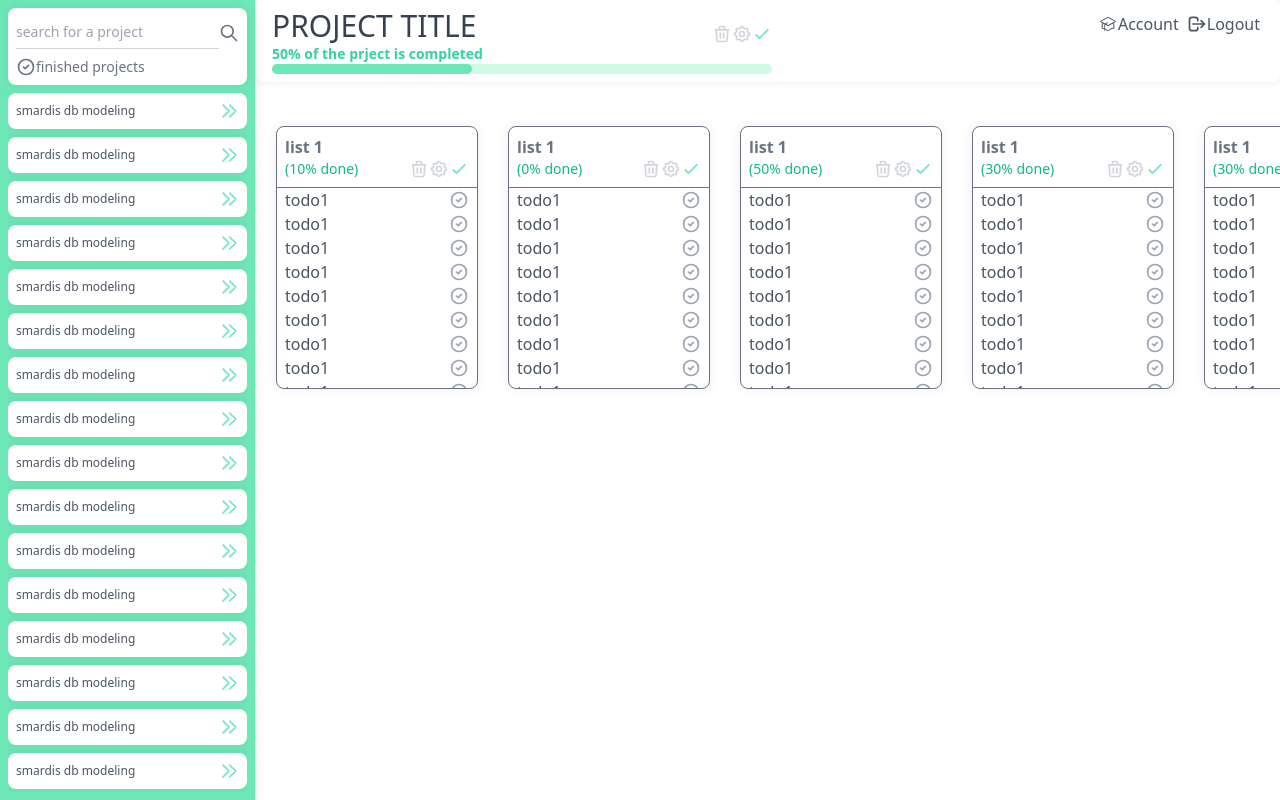
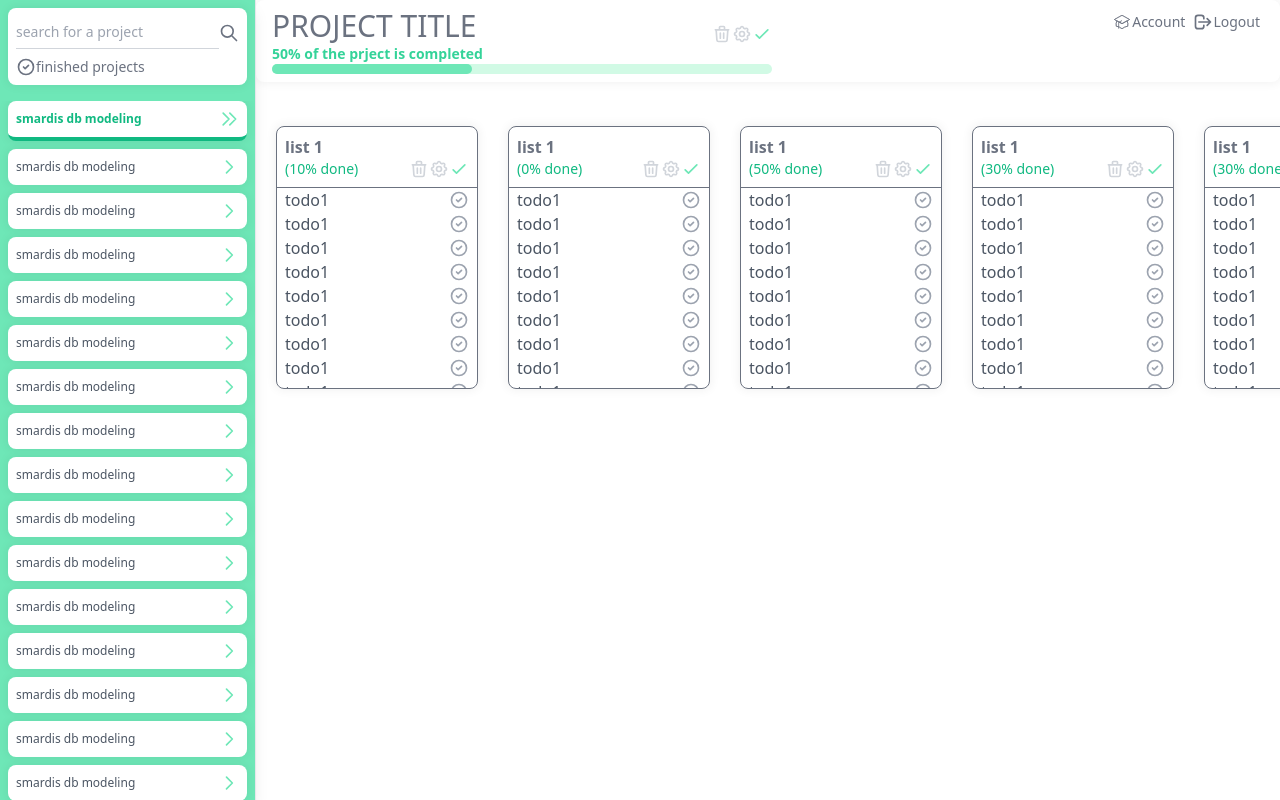
Before and after one commit to Saidfatah/EleqouentDo, a React (Create React App) app: page / in a window 1280 px wide. Built offline with nearby package versions, Linux system fonts and the light colour scheme; what tailwind-heropatterns would draw is missing.

Commit message:
added style to slected porjct link

```diff
--- a/src/components/Projects/ProjectLink.js
+++ b/src/components/Projects/ProjectLink.js
@@ -2,18 +2,18 @@ import React  from 'react'
 import CardFrame from '../common/CardFrame'
 import Icon from '../common/Icon'
 
-const ProjectLink = ({project}) => {
+const ProjectLink = ({project,selected}) => {
 
   const {title}=project
   const onclick=e=>{
        console.log({title})
   }
 
-  return <button className=" w-full mb-2" onClick={onclick} >
-    <CardFrame padding={true} >
-      <div className="flex flex-row items-center justify-between" >
-           <h1 className="text-xs text-gray-600  " >{title} </h1>
-           <Icon name="arrow_right-double" color="text-green-300"  hoverColor="text-green-500" />
+  return <button className=" w-full mb-2  " onClick={onclick} >
+    <CardFrame padding={true} ovrride={selected?"border-b-4 border-green-500":""} >
+      <div className="flex flex-row items-center justify-between  " >
+           <h1 className={"text-xs  "+(selected?"text-green-500  font-bold ":"text-gray-600 ")} >{title} </h1>
+           <Icon name={selected?"arrow_right-double":"arrow_right-single"} color="text-green-300"  hoverColor="text-green-500" />
       </div>
     </CardFrame>
   </button>
--- a/src/components/Projects/ProjectPanel.js
+++ b/src/components/Projects/ProjectPanel.js
@@ -19,7 +19,7 @@ export const ProjectPanel = () => {
             <CardFrame ovrride=" shadow-xl1 flex flex-row pl-4 py-2 " border_bottom={true} >
                 <div >
                     <div className="flex flex-row justify-between items-end " >
-                        <h1 className="mr-1 text-3xl text-gray-700 " >PROJECT TITLE</h1>
+                        <h1 className="mr-1 text-3xl text-gray-500  " >PROJECT TITLE</h1>
 
                         <div className="flex flex-row items-center  " >
                             <button onClick={e=>console.log('click')} >
--- a/src/components/Projects/ProjectsSeacrhableList.js
+++ b/src/components/Projects/ProjectsSeacrhableList.js
@@ -33,7 +33,7 @@ const projects=[
 const ProjectsSeacrhableList = () => {
      const [searchText, setsearchText] = useState("")
      const [finished, setfinished] = useState(false)
-
+     const [selectedIndex, setselectedIndex] = useState(0)
 
      const setFinishedFilter=e=>{
          setfinished(!finished)
@@ -41,8 +41,8 @@ const ProjectsSeacrhableList = () => {
      const scrollBarStye=`
      scrollbar
      scrollbar-thin
-     hover:scrollbar-thumb-gray-500
-     scrollbar-thumb-gray-0
+     hover:scrollbar-thumb-green-500
+     scrollbar-thumb-green-400
      scrollbar-track-gray-0
      `
 
@@ -52,7 +52,7 @@ const ProjectsSeacrhableList = () => {
 
      return (
         <div   className="w-full h-full  flex flex-col " >
-            <div className=" z-10 w-full  left-0 top-0  mb-2 " >
+            <div className=" z-10 w-full  left-0 top-0  mb-2 p-2" >
                  <CardFrame padding={true} >
                       <div className="flex flex-row justify-between items-center mb-2 " >
                              <Input {...{value:searchText,setValue:setsearchText}}  />
@@ -68,8 +68,8 @@ const ProjectsSeacrhableList = () => {
             </div>
 
 
-            <div className={"flex-1 w-full  overflow-y-auto "+scrollBarStye} >
-                 { projects.map((p,index)=> <ProjectLink key={index} project={p} />)  }
+            <div className={"flex-1 w-full  overflow-y-auto  px-2  "+scrollBarStye} >
+                 { projects.map((p,index)=> <ProjectLink key={index} project={p} selected={selectedIndex===index} />)  }
             </div>
 
         </div>
--- a/src/components/common/Icon.js
+++ b/src/components/common/Icon.js
@@ -182,6 +182,19 @@ const Icon = ({name,color,hoverColor}) => {
      </svg>
 
     }
+    if(name === "arrow_right-single"){
+        const pathProps ={
+            strokeLinecap:"round",
+            strokeLinejoin:"round",
+            strokeWidth:"2",
+            d:"M9 5l7 7-7 7"
+        }
+
+        IconSvg=<svg {...svgProps}>
+        <path {...pathProps} />
+     </svg>
+
+    }
 
     if(IconSvg === null) return null
     return (
--- a/src/components/layout/Menu.js
+++ b/src/components/layout/Menu.js
@@ -16,12 +16,12 @@ const Menu = () => {
         <div className="absolute z-60 top-3 right-3    w-50 h-50 flex justify-start items-end flex-col ">
               <div className=" flex justify-start items-center flex-row ">
                      <button   className="mb-1 flex justify-start items-center flex-row mr-2 "  onClick={e=>console.log('click')} >
-                        <Icon name="account" color="text-gray-600" hoverColor="text-gray-700"  size={"text-xl"} />
-                        <p className="text-gray-600" >Account</p>
+                        <Icon name="account" color="text-gray-500" hoverColor="text-gray-700"  size={"text-xl"} />
+                        <p className="text-gray-500 text-sm"  >Account</p>
                     </button>
                      <button className="mb-1 flex justify-start items-center flex-row  mr-2" onClick={e=>console.log('click')} >
-                           <Icon name="logout" color="text-gray-600" hoverColor="text-gray-700"  size={"text-xl"} />
-                           <p className="text-gray-600" >Logout</p>
+                           <Icon name="logout" color="text-gray-500" hoverColor="text-gray-700"  size={"text-xl"} />
+                           <p className="text-gray-500 text-sm" >Logout</p>
                     </button>
              </div>
 
--- a/src/components/layout/SideBar.js
+++ b/src/components/layout/SideBar.js
@@ -3,7 +3,7 @@ import ProjectsSeacrhableList from "../Projects/ProjectsSeacrhableList"
 
 const SideBar = () => {
     return (
-        <div className="relative  w-64 h-full bg-green-300 p-2 border-r border-gray-200 shadow-lg" >
+        <div className="relative  w-64 h-full bg-green-300   border-r border-gray-200 shadow-lg" >
             <ProjectsSeacrhableList />
         </div>
     )
```
